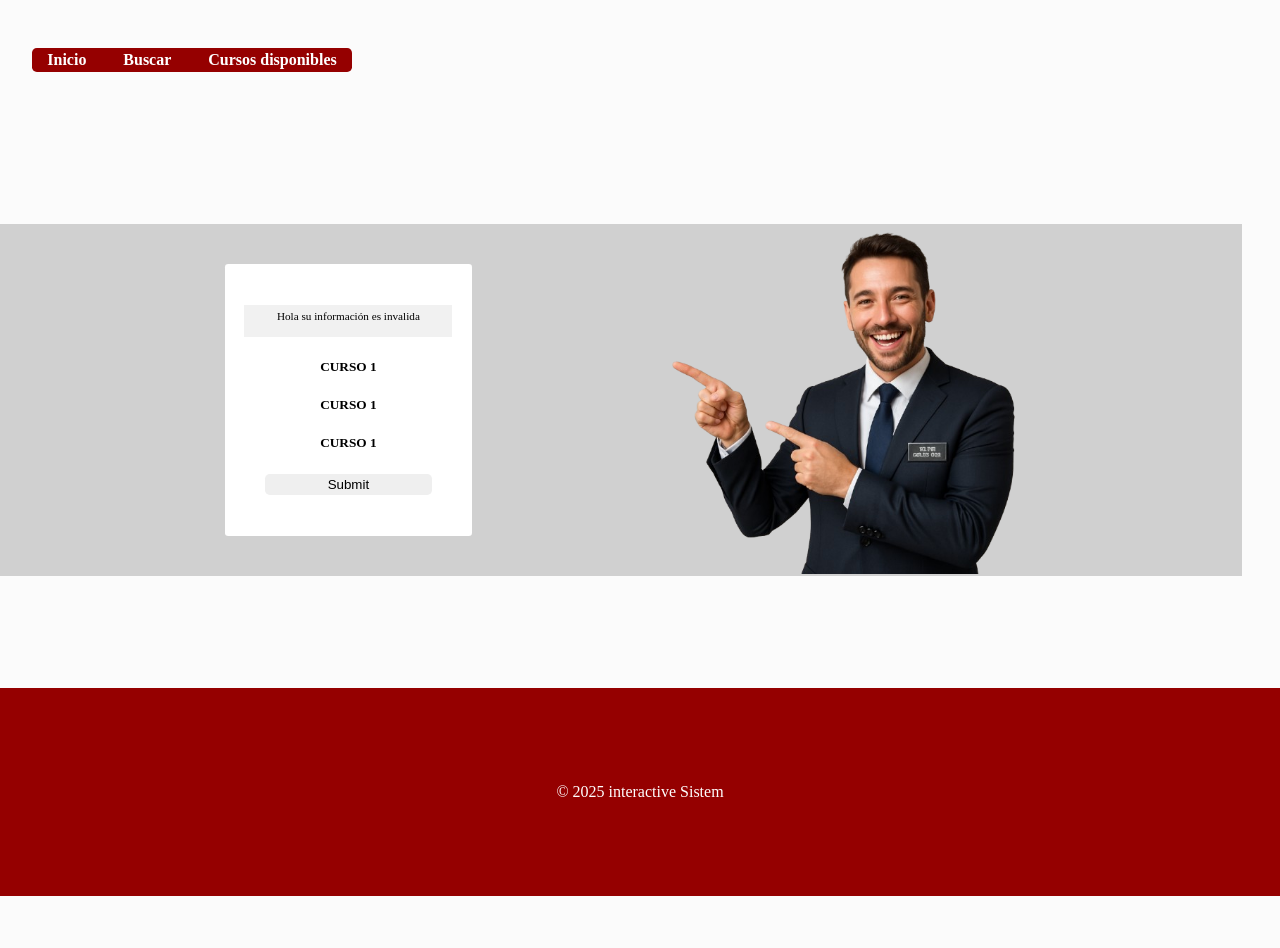
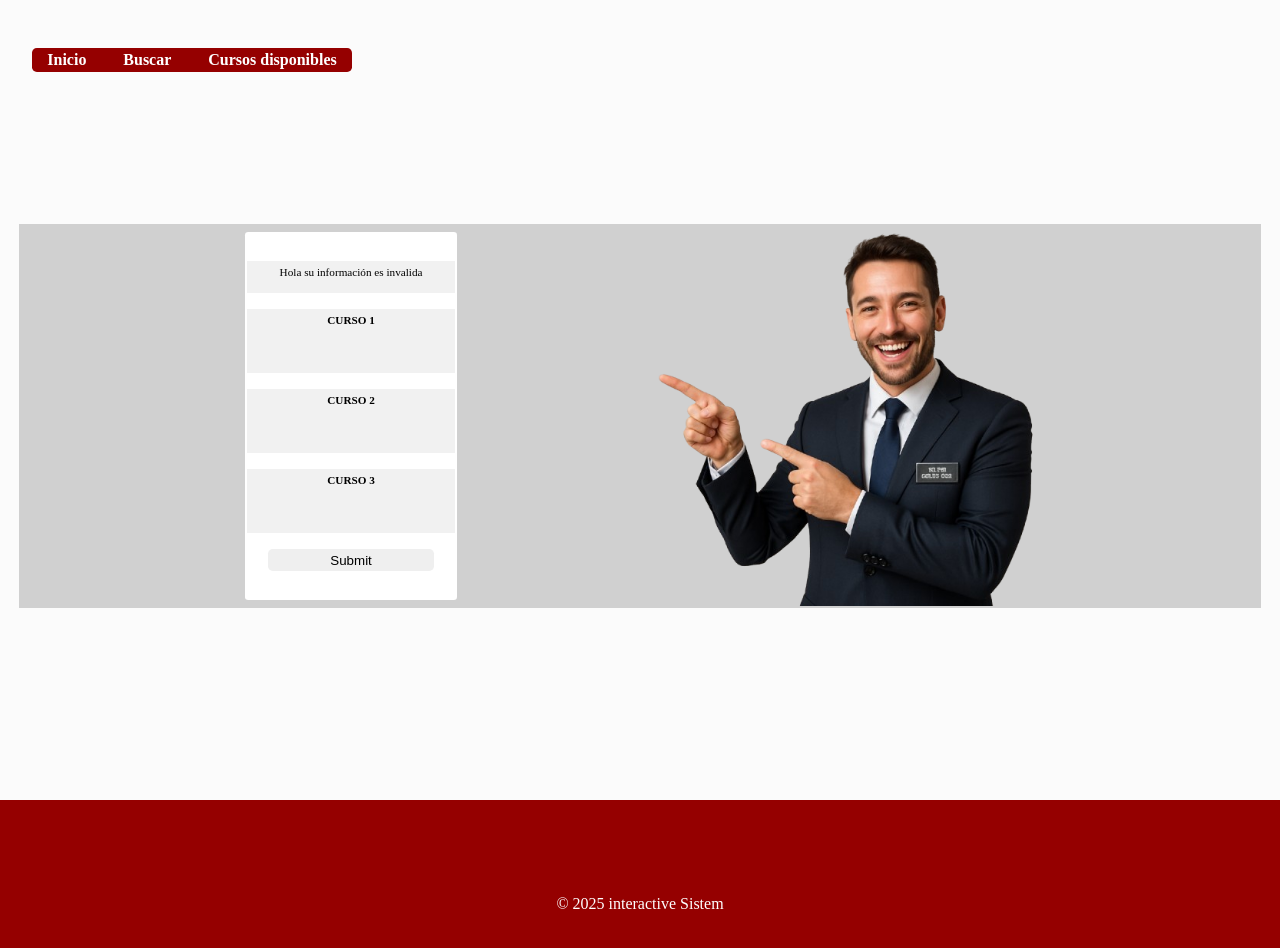
Before and after one commit to SantiagoComas07/SPA_INTERACTIVE_SYSTEM, a plain HTML site: page index.html in a window 1280 px wide. Both pictures are taken after a click on the input 348 px from the left and 497 px from the top of the page. Before the commit the page ends 896 px from the top, so only its background shows below. Drawn offline with Linux system fonts and the light colour scheme.

Commit message:
feat: Answers finished

```diff
--- a/index.html
+++ b/index.html
@@ -18,7 +18,10 @@
     </header>
     <main>
         <section id="consult" class="consult">
+
+
             <div class="sub-box" id="sub-box">
+
                 <article id="box-consult" class="box-consult">
                     <p>INFORMACION DE USER</p>
                     <article class="box-form">
@@ -30,12 +33,12 @@
                         <input class=" box-input  box-input-age" id="age" class="box-age" type="text">
                     </article>
                     <div  class="box-btn">
-                        <input type="submit" placeholder="enviar" id="enviar">
+                        <input type="submit" name="Back" id="enviar">
                     </div>
                 </article>
 
 
-
+                <!-- back box to show answers -->
                     <article class="box-back" id="box-back">
                         <div class="result" id="result"></div>
                         <article class="card">
@@ -43,21 +46,21 @@
                             <div class="result_courses" id="result_A"></div>
                         </article>
                         <article class="card">
-                            <H5>CURSO 1</H5>
+                            <H5>CURSO 2</H5>
                             <div class="result_courses" id="result_B"></div>
                         </article>
                         <article class="card">
-                            <H5>CURSO 1</H5>
+                            <H5>CURSO 3</H5>
                             <div class="result_courses" id="result_C"></div>
                         </article>
                         <div class="box-btn">
-                          <input type="submit" placeholder="Back" id="back">
+                          <input type="submit" name="Back" id="back">
                         </div>
                     </article>
                 </div>
             <div class="box-img"><img src="/src/img/sales_asistant.png" alt=""></div>
         </section>
-        <section>
+        <section id="box-IA" class="box-IA">
 
         </section>
     </main>
--- a/src/css/style.css
+++ b/src/css/style.css
@@ -7,12 +7,14 @@ box-sizing: border-box;
 html{
 scroll-behavior: smooth;
 margin: 0;
+
 }
 
 
 body{
 
 margin:0;
+
 background-color: rgb(251, 251, 251)    ;
 }
 
@@ -70,10 +72,18 @@ font-weight: bolder;
 }
 
 
+main{
+
+display:flex;
+justify-content: center;
+
+}
+
+
 main .consult{
 
 width: 97%;
-height: 22rem;
+height: 24rem;
 background-color: rgba(0, 0, 0, 0.172);
 display: flex;
 justify-content: space-evenly;
@@ -83,15 +93,29 @@ margin-top:5rem;
 }
 
 main .sub-box{
-    width:21%;
-    height: 17rem;
-   padding: 0.5rem ;
+    width:18%;
+    height: 23rem;
+    padding: 0.5rem ;
     display:flex;
     flex-direction: column;
     align-items: center;
     justify-content:center;
     background-color: white;
     border-radius: 0.2rem;
+
+}
+
+.box-consult{
+text-align: center;
+
+
+
+}
+
+
+.box-consult .box-form{
+    margin: 0.8rem 0rem;
+
 
 }
 
@@ -104,15 +128,6 @@ main .sub-box{
 
 }
 
-.box-consult{
-text-align: center;
-
-}
-
-
-
-
-
 .box-input{
 
     border: none;
@@ -122,28 +137,32 @@ text-align: center;
 }
 
 .box-img img{
-width:22rem;
+width:24rem;
 
 
 
 }
 
+.box-btn input{
+width: 80%;
+border: none;
+padding: 0.2rem 0.5rem;
+border-radius: 0.3rem;
+text-align: center;
+
+}
 
 
 /* Respuesta */
 
 
 
+.consult .box-back{
+    text-align: center;
+}
+
 .box-back .btn_back{
 width: 100%;
-
-
-}
-
-.box-back{
-
-    text-align: center;
-
 }
 
 
@@ -157,14 +176,24 @@ padding: 0.3rem;
 font-size: 0.7rem;
 }
 
-.box-btn input{
-width: 80%;
-border: none;
-padding: 0.2rem 0.5rem;
-border-radius: 0.3rem;
-text-align: center;
+.card{
+
+min-width: 13rem;
+min-height: 4rem;
+max-height: 3rem;
+background-color: rgba(175, 175, 175, 0.172);
+padding: 0.2rem;
+margin: 1rem 0rem;
+font-size: 0.6rem;
+}
+
+.card h5{
+font-size: 0.7rem;
+margin: 0.1rem;
+
 
 }
+
 
 
 
@@ -176,7 +205,5 @@ color:white;
 display: flex;
 justify-content: center;
 align-items: center;
-margin-top: 7rem;
-
-
+margin-top: 12rem;
 }
--- a/src/js/main.js
+++ b/src/js/main.js
@@ -12,8 +12,11 @@ const resultCourseA=document.getElementById("result_A")
 const resultCourseB=document.getElementById("result_B")
 const resultCourseC=document.getElementById("result_C")
 
-
 let message
+let answerA
+let answerB
+let answerC
+let mainFlag
 let flag
 
 function identificar(name, age){
@@ -23,6 +26,7 @@ age= parseInt(age);
 if (isNaN(age)){
     console.error("Error...Informacion invalida");
     message= `Hola ${name} su información es invalida`
+    mainFlag=true
 
 }else if(age >=18){
     message=`Hola ${name}, eres mayor de edad. ¡Preparate para las grandes oportunidades en programación!`
@@ -33,21 +37,24 @@ if (isNaN(age)){
 }}
 
 
-function showResultCourses(ageUser,answerA,answerB,answerC, confirm){
-    ageUser= parseInt(ageUser);
-    if(isNaN(ageUser)){
-      //Sin funciones por el momento
+function showResultCourses(palabra, palabraA){
+    if(mainFlag==true){
+      console.warn("Algo pasa mal")
     }else{
-        if(confirm){
-            answerA.textContent='Desarrollo web avanzado'
-            answerB.textContent='Desarrollo web avanzado'
-            answerC.textContent='Desarrollo web avanzado'
+        if(flag==true){
+            console.warn("TODO EN ORDEN")
+            answerA='Desarrollo web avanzado------------------------'
+            answerB='Base de datos con Java--------------------------'
+            answerC='Inteligencia artificial con python -------------'
         }else{
-            answerA.textContent='Logica de programación'
-            answerB.textContent='Logica de programación'
-            answerC.textContent='Logica de programación'
+
+            answerA='Logica de programación'
+            answerB='Logica de programación'
+            answerC='Logica de programación'
 
         }
+
+
     }
 
 
@@ -61,7 +68,10 @@ btn.addEventListener('click', ()=>{
     result.textContent= message
     box_consult.style.display="none"
     box_consult_back.style.display="block"
-    showResultCourses( resultCourseA, resultCourseB, resultCourseB, flag)
+    showResultCourses( ageUser, flag)
+    resultCourseA.textContent=answerA
+    resultCourseB.textContent=answerB
+    resultCourseC.textContent=answerC
 })
 
 btn_back.addEventListener('click', ()=>{
```
